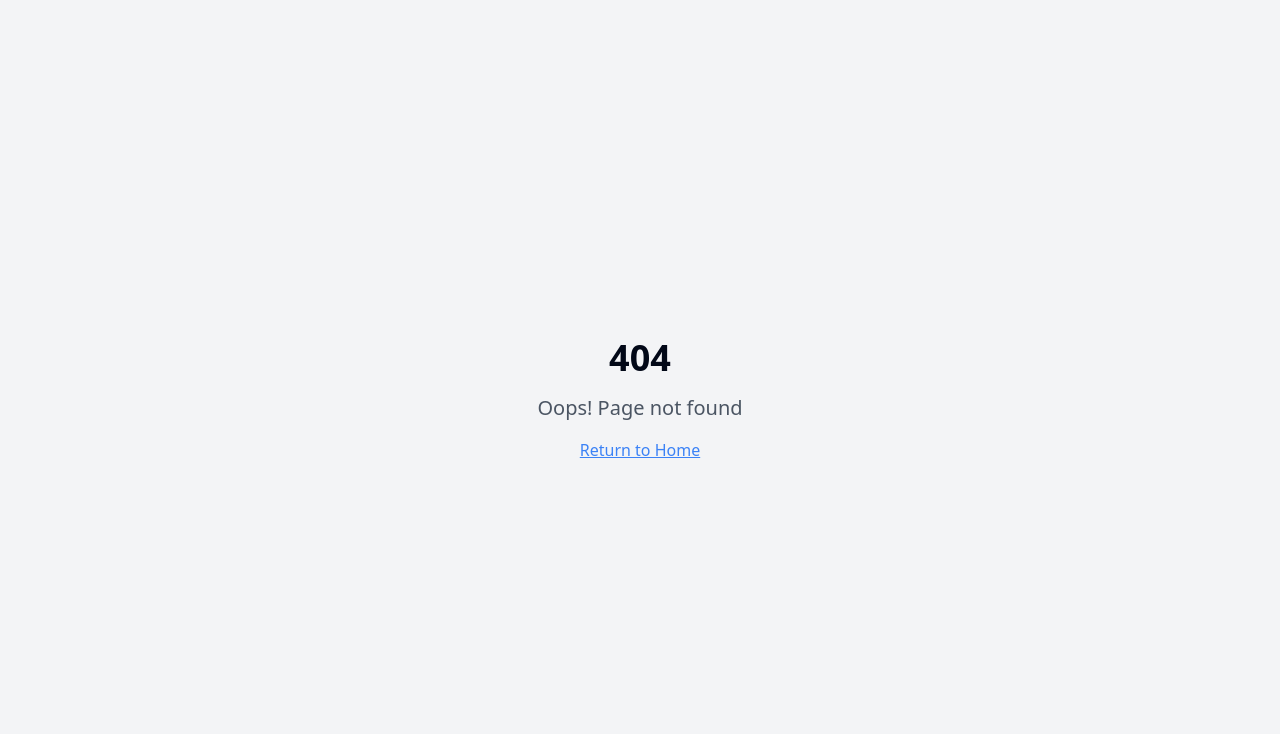
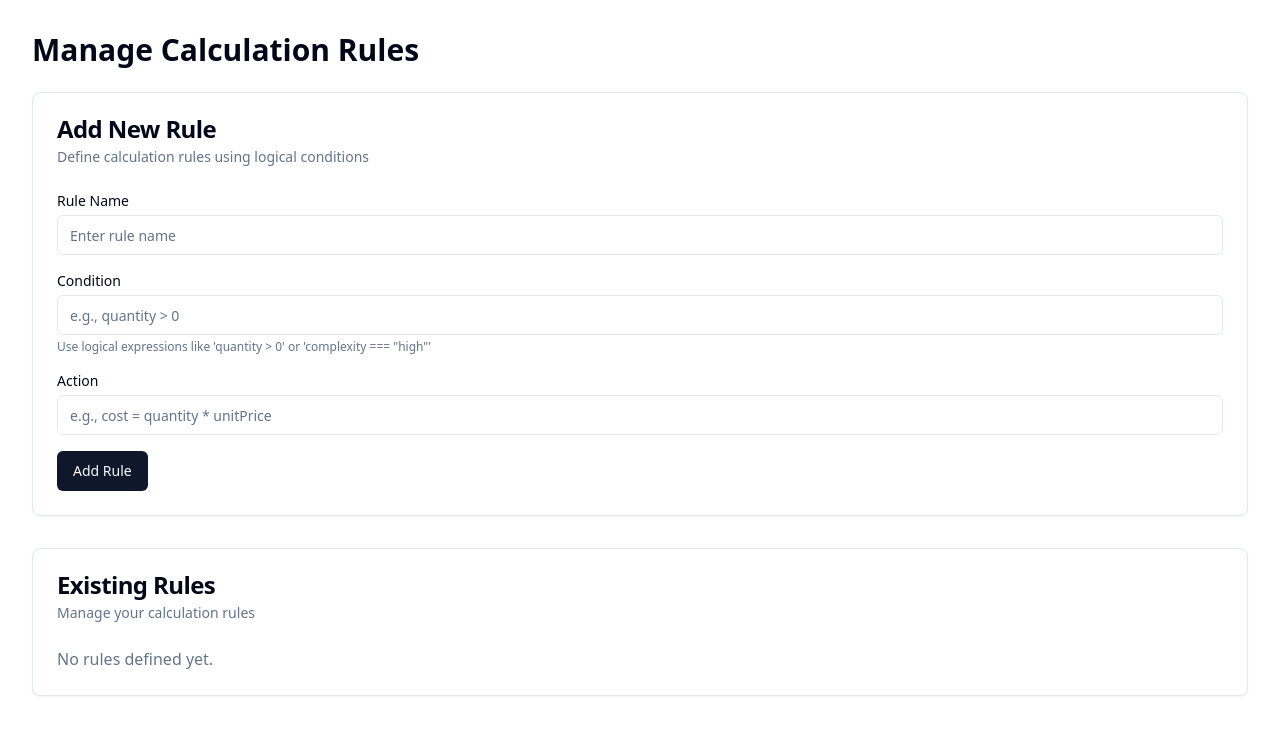
Before and after one commit to MikelBrun/network-cost-navigator, a React (Vite) app: page /admin/rules in a window 1280 px wide. Before the commit this address had no page. Shown: the top 734 px of the page. Built offline with nearby package versions, Linux system fonts and the light colour scheme.

Commit message:
Fix: Resolve TypeScript error in AdminRules.tsx
Resolve a TypeScript error related to an unexpected token in AdminRules.tsx.

```diff
--- a/src/App.tsx
+++ b/src/App.tsx
@@ -1,3 +1,4 @@
+
 import { Toaster } from "@/components/ui/toaster";
 import { Toaster as Sonner } from "@/components/ui/sonner";
 import { TooltipProvider } from "@/components/ui/tooltip";
@@ -5,6 +6,7 @@ import { QueryClient, QueryClientProvider } from "@tanstack/react-query";
 import { BrowserRouter, Routes, Route } from "react-router-dom";
 import Index from "./pages/Index";
 import NotFound from "./pages/NotFound";
+import AdminRules from "./pages/AdminRules";
 
 const queryClient = new QueryClient();
 
@@ -16,6 +18,7 @@ const App = () => (
       <BrowserRouter>
         <Routes>
           <Route path="/" element={<Index />} />
+          <Route path="/admin/rules" element={<AdminRules />} />
           {/* ADD ALL CUSTOM ROUTES ABOVE THE CATCH-ALL "*" ROUTE */}
           <Route path="*" element={<NotFound />} />
         </Routes>
--- /dev/null
+++ b/src/pages/AdminRules.tsx
@@ -0,0 +1,120 @@
+
+import React, { useState } from 'react';
+import { Card, CardContent, CardDescription, CardHeader, CardTitle } from "@/components/ui/card";
+import { Button } from "@/components/ui/button";
+import { Input } from "@/components/ui/input";
+import { Select, SelectContent, SelectItem, SelectTrigger, SelectValue } from "@/components/ui/select";
+import { Separator } from "@/components/ui/separator";
+
+interface Rule {
+  id: string;
+  name: string;
+  condition: string;
+  action: string;
+}
+
+const AdminRules = () => {
+  const [rules, setRules] = useState<Rule[]>([]);
+  const [newRule, setNewRule] = useState<Partial<Rule>>({
+    name: '',
+    condition: '',
+    action: ''
+  });
+
+  const handleAddRule = () => {
+    if (newRule.name && newRule.condition && newRule.action) {
+      const rule: Rule = {
+        id: Date.now().toString(),
+        name: newRule.name,
+        condition: newRule.condition,
+        action: newRule.action
+      };
+
+      setRules([...rules, rule]);
+      setNewRule({ name: '', condition: '', action: '' });
+    }
+  };
+
+  const handleDeleteRule = (id: string) => {
+    setRules(rules.filter(rule => rule.id !== id));
+  };
+
+  return (
+    <div className="container mx-auto py-8">
+      <h1 className="text-3xl font-bold mb-6">Manage Calculation Rules</h1>
+
+      <Card className="mb-8">
+        <CardHeader>
+          <CardTitle>Add New Rule</CardTitle>
+          <CardDescription>Define calculation rules using logical conditions</CardDescription>
+        </CardHeader>
+        <CardContent>
+          <div className="space-y-4">
+            <div>
+              <label className="block text-sm font-medium mb-1">Rule Name</label>
+              <Input
+                placeholder="Enter rule name"
+                value={newRule.name}
+                onChange={e => setNewRule({...newRule, name: e.target.value})}
+              />
+            </div>
+
+            <div>
+              <label className="block text-sm font-medium mb-1">Condition</label>
+              <Input
+                placeholder="e.g., quantity > 0"
+                value={newRule.condition}
+                onChange={e => setNewRule({...newRule, condition: e.target.value})}
+              />
+              <p className="text-xs text-muted-foreground mt-1">
+                Use logical expressions like {"'quantity > 0'"} or {"'complexity === \"high\"'"}
+              </p>
+            </div>
+
+            <div>
+              <label className="block text-sm font-medium mb-1">Action</label>
+              <Input
+                placeholder="e.g., cost = quantity * unitPrice"
+                value={newRule.action}
+                onChange={e => setNewRule({...newRule, action: e.target.value})}
+              />
+            </div>
+
+            <Button onClick={handleAddRule}>Add Rule</Button>
+          </div>
+        </CardContent>
+      </Card>
+
+      <Card>
+        <CardHeader>
+          <CardTitle>Existing Rules</CardTitle>
+          <CardDescription>Manage your calculation rules</CardDescription>
+        </CardHeader>
+        <CardContent>
+          {rules.length === 0 ? (
+            <p className="text-muted-foreground">No rules defined yet.</p>
+          ) : (
+            <div className="space-y-4">
+              {rules.map(rule => (
+                <div key={rule.id} className="p-4 border rounded-md">
+                  <div className="flex justify-between items-center mb-2">
+                    <h3 className="font-medium">{rule.name}</h3>
+                    <Button variant="destructive" size="sm" onClick={() => handleDeleteRule(rule.id)}>
+                      Delete
+                    </Button>
+                  </div>
+                  <div className="space-y-1 text-sm">
+                    <p><span className="font-medium">Condition:</span> {rule.condition}</p>
+                    <p><span className="font-medium">Action:</span> {rule.action}</p>
+                  </div>
+                </div>
+              ))}
+            </div>
+          )}
+        </CardContent>
+      </Card>
+    </div>
+  );
+};
+
+export default AdminRules;
```
